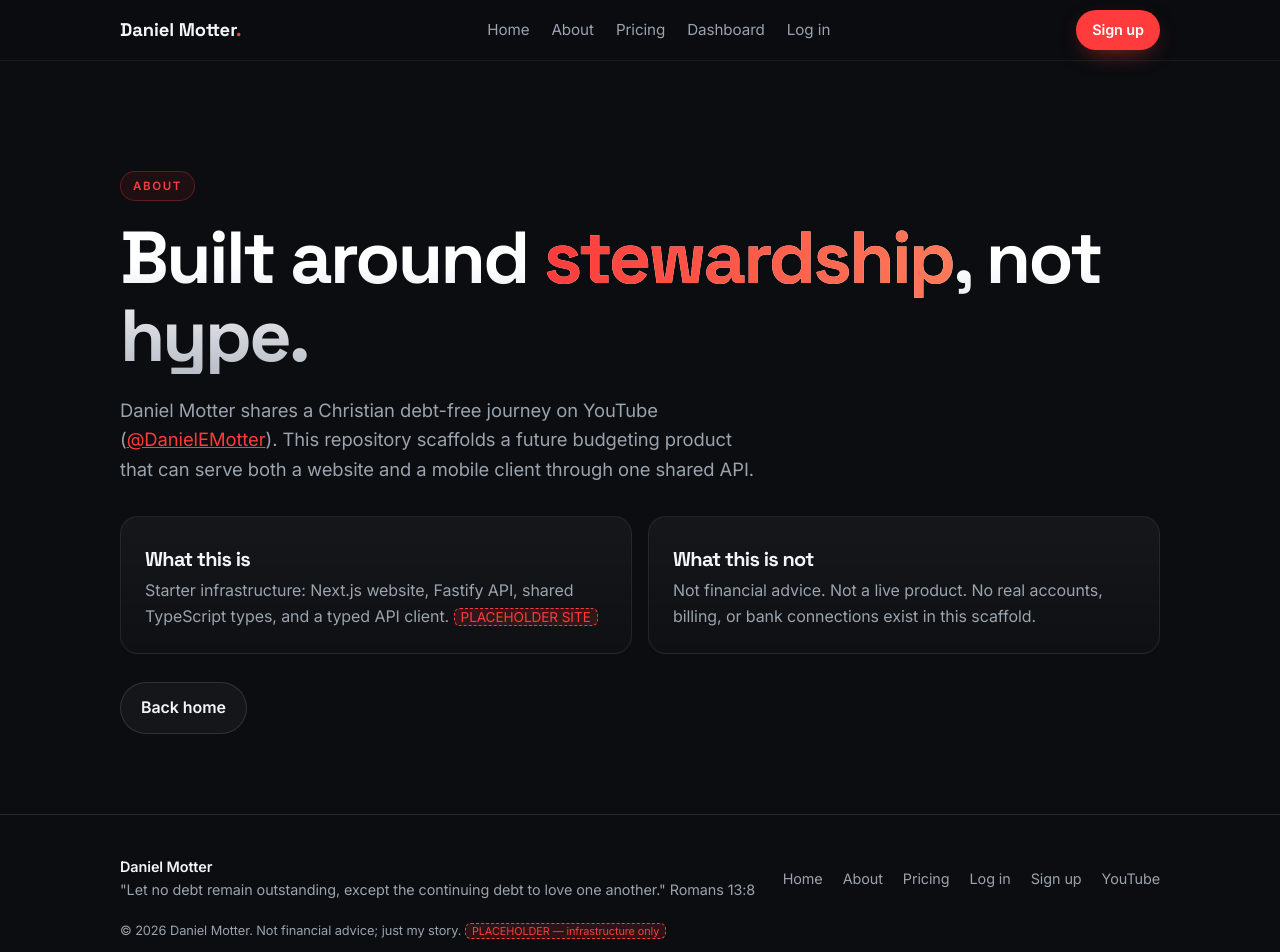
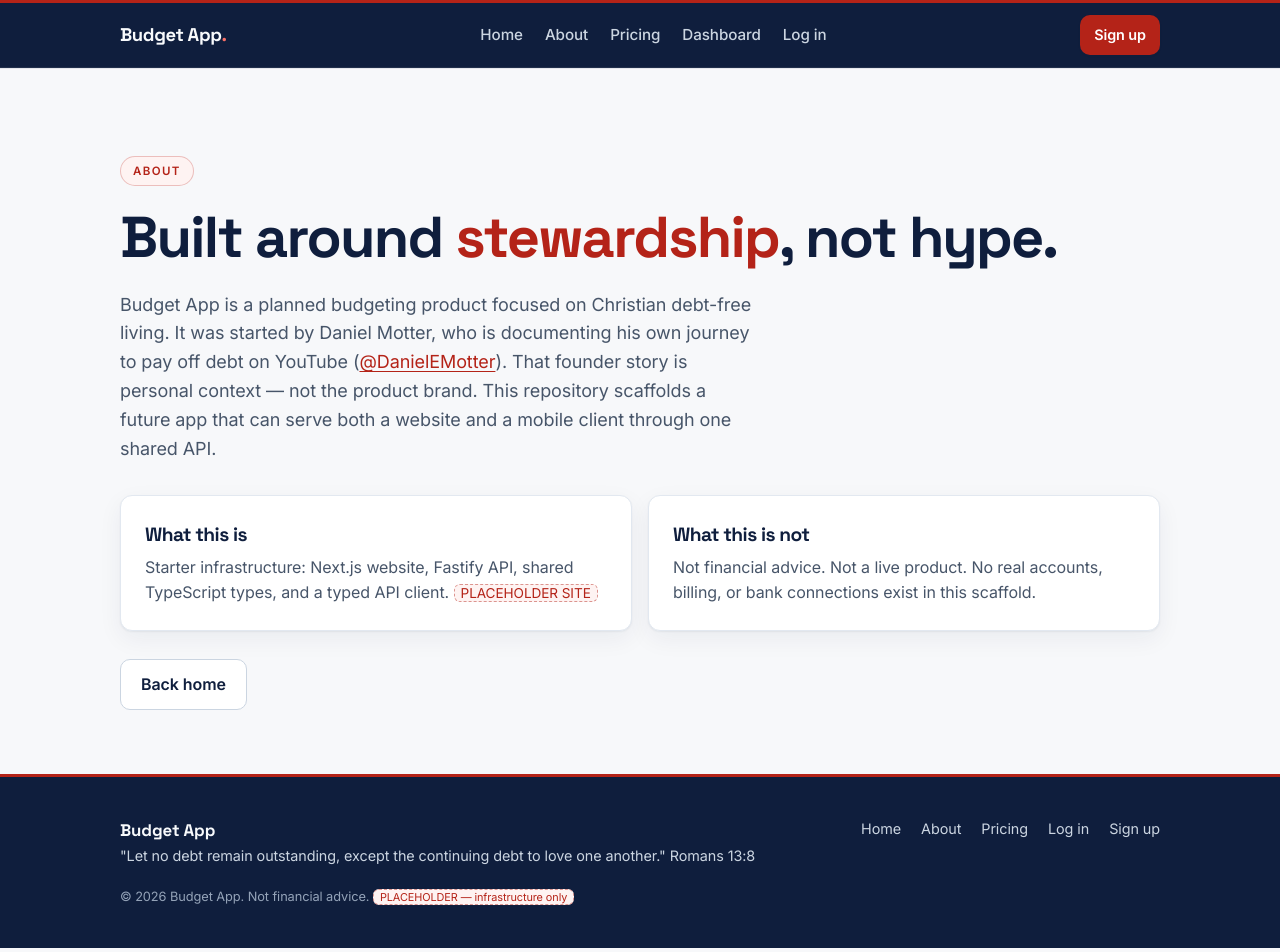
Before and after one commit to 22dmotter/budget-app-motter, a Next.js app in the folder apps/web/: page /about in a window 1280 px wide. Shown: the top 952 px of the page. Built offline with nearby package versions, Linux system fonts and the light colour scheme.

Commit message:
Rebrand UI to Budget App and switch to light fintech theme
Centralize the undecided product name in apps/web/src/config/brand.ts
(working name: Budget App), keep founder story on About only, and replace
the dark black/red look with navy, slate, and a spare crimson accent.

```diff
--- a/apps/web/src/app/about/page.tsx
+++ b/apps/web/src/app/about/page.tsx
@@ -1,5 +1,6 @@
 import type { Metadata } from "next";
 import Link from "next/link";
+import { brand } from "@/config/brand";
 
 export const metadata: Metadata = {
   title: "About",
@@ -14,17 +15,20 @@ export default function AboutPage() {
           Built around <em>stewardship</em>, not hype.
         </h1>
         <p className="lead">
-          Daniel Motter shares a Christian debt-free journey on YouTube (
+          {brand.name} is a planned budgeting product focused on Christian
+          debt-free living. It was started by {brand.founder.name}, who is
+          documenting his own journey to pay off debt on YouTube (
           <a
-            href="https://www.youtube.com/@DanielEMotter"
+            href={brand.founder.youtubeUrl}
             target="_blank"
             rel="noreferrer"
-            style={{ color: "var(--accent)" }}
+            className="text-link"
           >
-            @DanielEMotter
+            {brand.founder.youtubeHandle}
           </a>
-          ). This repository scaffolds a future budgeting product that can serve
-          both a website and a mobile client through one shared API.
+          ). That founder story is personal context — not the product brand.
+          This repository scaffolds a future app that can serve both a website
+          and a mobile client through one shared API.
         </p>
         <div className="cards two" style={{ marginTop: 32 }}>
           <article className="card">
--- a/apps/web/src/app/layout.tsx
+++ b/apps/web/src/app/layout.tsx
@@ -1,15 +1,15 @@
 import type { Metadata } from "next";
 import { SiteHeader } from "@/components/SiteHeader";
 import { SiteFooter } from "@/components/SiteFooter";
+import { brand } from "@/config/brand";
 import "@/styles/globals.css";
 
 export const metadata: Metadata = {
   title: {
-    default: "Motter Budget — Stewardship-focused budgeting (placeholder)",
-    template: "%s | Motter Budget",
+    default: `${brand.name} — ${brand.tagline}`,
+    template: `%s | ${brand.name}`,
   },
-  description:
-    "Placeholder website for a planned Christian debt-free budgeting app. Not launched. No accounts or billing yet.",
+  description: brand.description,
   robots: { index: false, follow: false },
 };
 
@@ -31,7 +31,7 @@ export default function RootLayout({
           href="https://fonts.googleapis.com/css2?family=Inter:wght@400;500;600&family=Space+Grotesk:wght@500;700&display=swap"
           rel="stylesheet"
         />
-        <meta name="theme-color" content="#0b0d10" />
+        <meta name="theme-color" content="#0F1E3D" />
       </head>
       <body>
         <div className="page-shell">
--- a/apps/web/src/app/login/page.tsx
+++ b/apps/web/src/app/login/page.tsx
@@ -41,7 +41,7 @@ export default function LoginPage() {
           <p className="notice">
             <span className="ph">PLACEHOLDER</span> — POST /v1/auth/login returns
             501 until auth is implemented.{" "}
-            <Link href="/signup" style={{ color: "var(--accent)" }}>
+            <Link href="/signup" className="text-link">
               Sign up
             </Link>
           </p>
--- a/apps/web/src/app/signup/page.tsx
+++ b/apps/web/src/app/signup/page.tsx
@@ -45,7 +45,7 @@ export default function SignupPage() {
           <p className="notice">
             <span className="ph">PLACEHOLDER</span> — POST /v1/auth/signup and
             POST /v1/leads return 501 until implemented.{" "}
-            <Link href="/login" style={{ color: "var(--accent)" }}>
+            <Link href="/login" className="text-link">
               Log in
             </Link>
           </p>
--- a/apps/web/src/components/SiteFooter.tsx
+++ b/apps/web/src/components/SiteFooter.tsx
@@ -1,4 +1,5 @@
 import Link from "next/link";
+import { brand } from "@/config/brand";
 
 export function SiteFooter() {
   const year = new Date().getFullYear();
@@ -6,7 +7,7 @@ export function SiteFooter() {
     <footer className="site-footer">
       <div className="wrap">
         <div>
-          <strong style={{ color: "var(--text)" }}>Daniel Motter</strong>
+          <strong className="footer-brand">{brand.name}</strong>
           <br />
           &quot;Let no debt remain outstanding, except the continuing debt to
           love one another.&quot; Romans 13:8
@@ -17,16 +18,9 @@ export function SiteFooter() {
           <Link href="/pricing">Pricing</Link>
           <Link href="/login">Log in</Link>
           <Link href="/signup">Sign up</Link>
-          <a
-            href="https://www.youtube.com/@DanielEMotter"
-            target="_blank"
-            rel="noreferrer"
-          >
-            YouTube
-          </a>
         </div>
-        <div style={{ gridColumn: "1 / -1", fontSize: "0.8rem" }}>
-          © {year} Daniel Motter. Not financial advice; just my story.{" "}
+        <div className="footer-meta">
+          © {year} {brand.name}. Not financial advice.{" "}
           <span className="ph">PLACEHOLDER — infrastructure only</span>
         </div>
       </div>
--- a/apps/web/src/components/SiteHeader.tsx
+++ b/apps/web/src/components/SiteHeader.tsx
@@ -1,4 +1,5 @@
 import Link from "next/link";
+import { brand } from "@/config/brand";
 
 const links = [
   { href: "/", label: "Home" },
@@ -10,9 +11,11 @@ const links = [
 export function SiteHeader() {
   return (
     <header className="site-header">
+      <div className="accent-bar" aria-hidden="true" />
       <div className="wrap">
         <Link href="/" className="logo">
-          Daniel Motter<span>.</span>
+          {brand.name}
+          {brand.logoMark ? <span>{brand.logoMark}</span> : null}
         </Link>
         <nav aria-label="Main navigation">
           <ul className="nav-links">
--- /dev/null
+++ b/apps/web/src/config/brand.ts
@@ -0,0 +1,26 @@
+/**
+ * Central product brand config for the website UI.
+ *
+ * Final product name is undecided — change `name` (and related fields) here
+ * and the header, footer, page titles, and copy that import this file will
+ * follow. Repo / npm package names stay as-is until you rename those separately.
+ */
+export const brand = {
+  /** Working product name shown in the UI */
+  name: "Budget App",
+  /** Short line used in metadata / footer */
+  tagline: "Christian debt-free stewardship (placeholder)",
+  /** Default <title> / Open Graph style description */
+  description:
+    "Placeholder website for a planned Christian debt-free budgeting app. Not launched. No accounts or billing yet.",
+  /** Optional accent mark after the logo wordmark (empty string to hide) */
+  logoMark: ".",
+  /** Founder story links (About page — not the product brand) */
+  founder: {
+    name: "Daniel Motter",
+    youtubeUrl: "https://www.youtube.com/@DanielEMotter",
+    youtubeHandle: "@DanielEMotter",
+  },
+} as const;
+
+export type Brand = typeof brand;
--- a/apps/web/src/styles/globals.css
+++ b/apps/web/src/styles/globals.css
@@ -1,13 +1,23 @@
 :root {
-  --bg: #0b0d10;
-  --bg2: #13161b;
-  --line: #232830;
-  --text: #f4f5f7;
-  --muted: #9aa3ae;
-  --accent: #ff3b3b;
+  /* Light fintech palette — trustworthy navy + spare crimson accent */
+  --bg: #f7f8fa;
+  --bg-alt: #eef1f6;
+  --surface: #ffffff;
+  --navy: #0f1e3d;
+  --text: #0f1e3d;
+  --muted: #475569;
+  --line: #e2e8f0;
+  --line-strong: #cbd5e1;
+  --accent: #b42318;
+  --accent-hover: #912018;
+  --accent-soft: #fef3f2;
   --accent-ink: #ffffff;
-  --radius: 14px;
+  --header-fg: #f8fafc;
+  --header-muted: #cbd5e1;
+  --shadow: 0 1px 2px rgba(15, 30, 61, 0.06), 0 8px 24px rgba(15, 30, 61, 0.06);
+  --radius: 12px;
   --max: 1080px;
+  --focus: 0 0 0 3px rgba(180, 35, 24, 0.35);
 }
 
 * {
@@ -35,12 +45,29 @@ h1,
 h2,
 h3 {
   font-family: "Space Grotesk", Inter, system-ui, sans-serif;
-  line-height: 1.05;
-  letter-spacing: -0.035em;
+  line-height: 1.15;
+  letter-spacing: -0.03em;
+  color: var(--navy);
 }
 
 a {
   color: inherit;
+}
+
+a.text-link {
+  color: var(--accent);
+  text-decoration: underline;
+  text-underline-offset: 3px;
+}
+
+a.text-link:hover {
+  color: var(--accent-hover);
+}
+
+:focus-visible {
+  outline: 2px solid var(--accent);
+  outline-offset: 3px;
+  box-shadow: var(--focus);
 }
 
 .wrap {
@@ -50,30 +77,36 @@ a {
 }
 
 .ph {
-  background: rgba(255, 59, 59, 0.14);
+  background: var(--accent-soft);
   color: var(--accent);
-  border: 1px dashed var(--accent);
+  border: 1px dashed rgba(180, 35, 24, 0.45);
   border-radius: 6px;
   padding: 0 6px;
   font-size: 0.85em;
   white-space: nowrap;
 }
 
+.accent-bar {
+  height: 3px;
+  width: 100%;
+  background: var(--accent);
+}
+
 .site-header {
   position: sticky;
   top: 0;
   z-index: 10;
-  background: rgba(11, 13, 16, 0.55);
-  backdrop-filter: blur(18px) saturate(160%);
-  -webkit-backdrop-filter: blur(18px) saturate(160%);
-  border-bottom: 1px solid rgba(255, 255, 255, 0.06);
+  background: var(--navy);
+  color: var(--header-fg);
+  border-bottom: 1px solid rgba(255, 255, 255, 0.08);
+  box-shadow: 0 1px 0 rgba(15, 30, 61, 0.08);
 }
 
 .site-header .wrap {
   display: flex;
   align-items: center;
   justify-content: space-between;
-  height: 60px;
+  height: 64px;
   gap: 16px;
 }
 
@@ -82,10 +115,12 @@ a {
   font-weight: 700;
   font-size: 1.15rem;
   text-decoration: none;
+  color: var(--header-fg);
+  letter-spacing: -0.02em;
 }
 
 .logo span {
-  color: var(--accent);
+  color: #f97066;
 }
 
 .nav-links {
@@ -96,13 +131,14 @@ a {
 
 .nav-links a {
   text-decoration: none;
-  color: var(--muted);
+  color: var(--header-muted);
   font-size: 0.95rem;
+  font-weight: 500;
 }
 
 .nav-links a:hover,
 .nav-links a.active {
-  color: var(--accent);
+  color: #ffffff;
 }
 
 .btn {
@@ -112,30 +148,54 @@ a {
   font-weight: 600;
   text-decoration: none;
   padding: 12px 20px;
-  border-radius: 999px;
+  border-radius: 10px;
   border: 0;
   cursor: pointer;
   font-size: 1rem;
   font-family: inherit;
-  transition: transform 0.25s cubic-bezier(0.2, 0.8, 0.2, 1),
-    box-shadow 0.25s;
-  box-shadow: 0 8px 24px -10px rgba(255, 59, 59, 0.7);
+  transition: background 0.2s ease, transform 0.2s ease, box-shadow 0.2s ease;
+  box-shadow: 0 1px 2px rgba(15, 30, 61, 0.12);
 }
 
 .btn:hover {
-  transform: translateY(-2px);
-  box-shadow: 0 14px 30px -10px rgba(255, 59, 59, 0.8);
+  background: var(--accent-hover);
+  transform: translateY(-1px);
+  box-shadow: 0 6px 16px rgba(180, 35, 24, 0.28);
+}
+
+.btn:disabled {
+  opacity: 0.55;
+  cursor: not-allowed;
+  transform: none;
+  box-shadow: none;
 }
 
 .btn.ghost {
-  background: rgba(255, 255, 255, 0.04);
-  color: var(--text);
-  border: 1px solid rgba(255, 255, 255, 0.12);
+  background: var(--surface);
+  color: var(--navy);
+  border: 1px solid var(--line-strong);
   box-shadow: none;
 }
 
+.btn.ghost:hover {
+  border-color: var(--accent);
+  color: var(--accent);
+  box-shadow: none;
+  background: var(--surface);
+}
+
+.site-header .btn.sm {
+  background: var(--accent);
+  color: var(--accent-ink);
+  border: 0;
+}
+
+.site-header .btn.sm:hover {
+  background: var(--accent-hover);
+}
+
 .btn.sm {
-  padding: 8px 16px;
+  padding: 8px 14px;
   font-size: 0.9rem;
 }
 
@@ -144,44 +204,38 @@ a {
   align-items: center;
   gap: 8px;
   padding: 5px 12px;
-  border: 1px solid rgba(255, 59, 59, 0.3);
-  background: rgba(255, 59, 59, 0.08);
+  border: 1px solid rgba(180, 35, 24, 0.25);
+  background: var(--accent-soft);
   border-radius: 999px;
   color: var(--accent);
   font-size: 0.72rem;
   font-weight: 600;
-  letter-spacing: 0.14em;
+  letter-spacing: 0.12em;
   text-transform: uppercase;
   margin-bottom: 18px;
 }
 
 .hero {
-  padding: 72px 0 56px;
+  padding: 64px 0 48px;
 }
 
 .hero h1 {
-  font-size: clamp(2.4rem, 8vw, 4.6rem);
-  margin-bottom: 22px;
+  font-size: clamp(2.2rem, 6.5vw, 3.6rem);
+  margin-bottom: 20px;
   font-weight: 700;
-  background: linear-gradient(180deg, #fff 30%, #b9bec7);
-  -webkit-background-clip: text;
-  background-clip: text;
-  color: transparent;
+  color: var(--navy);
 }
 
 .hero h1 em {
   font-style: normal;
-  background: linear-gradient(90deg, #ff3b3b, #ff7a59);
-  -webkit-background-clip: text;
-  background-clip: text;
-  color: transparent;
+  color: var(--accent);
 }
 
 .lead {
-  font-size: 1.15rem;
+  font-size: 1.125rem;
   color: var(--muted);
   max-width: 640px;
-  margin-bottom: 30px;
+  margin-bottom: 28px;
 }
 
 .cta-row {
@@ -191,16 +245,20 @@ a {
 }
 
 section {
-  padding: 72px 0;
-  border-top: 1px solid rgba(255, 255, 255, 0.05);
+  padding: 64px 0;
+  border-top: 1px solid var(--line);
+}
+
+section.section-alt {
+  background: var(--bg-alt);
 }
 
 .sec-head {
-  margin-bottom: 32px;
+  margin-bottom: 28px;
 }
 
 .sec-head h2 {
-  font-size: clamp(2rem, 6vw, 3rem);
+  font-size: clamp(1.75rem, 4.5vw, 2.4rem);
   margin-bottom: 10px;
 }
 
@@ -215,19 +273,16 @@ section {
 }
 
 .card {
-  background: linear-gradient(
-    180deg,
-    rgba(255, 255, 255, 0.045),
-    rgba(255, 255, 255, 0.015)
-  );
-  border: 1px solid rgba(255, 255, 255, 0.08);
-  border-radius: 18px;
+  background: var(--surface);
+  border: 1px solid var(--line);
+  border-radius: var(--radius);
   padding: 24px;
+  box-shadow: var(--shadow);
 }
 
 .card h3 {
-  font-size: 1.25rem;
-  margin: 8px 0;
+  font-size: 1.2rem;
+  margin: 4px 0 8px;
 }
 
 .card p {
@@ -235,12 +290,12 @@ section {
 }
 
 blockquote {
-  border-left: 2px solid;
-  border-image: linear-gradient(#ff3b3b, #ff7a59) 1;
-  padding: 6px 0 6px 18px;
-  margin: 24px 0;
+  border-left: 3px solid var(--accent);
+  padding: 4px 0 4px 18px;
+  margin: 22px 0;
   font-family: "Space Grotesk", Inter, sans-serif;
-  font-size: 1.25rem;
+  font-size: 1.2rem;
+  color: var(--navy);
 }
 
 blockquote cite {
@@ -263,36 +318,43 @@ blockquote cite {
   gap: 6px;
   font-size: 0.9rem;
   color: var(--muted);
+  font-weight: 500;
 }
 
 .form-card input {
   padding: 12px 14px;
   border-radius: 10px;
-  border: 1px solid var(--line);
-  background: var(--bg2);
+  border: 1px solid var(--line-strong);
+  background: var(--surface);
   color: var(--text);
   font-size: 1rem;
   font-family: inherit;
 }
 
+.form-card input:focus-visible {
+  border-color: var(--accent);
+}
+
 .form-card input:disabled {
-  opacity: 0.7;
+  opacity: 0.75;
+  background: var(--bg-alt);
 }
 
 .notice {
-  margin-top: 16px;
+  margin-top: 4px;
   padding: 12px 14px;
   border-radius: 10px;
-  border: 1px dashed var(--accent);
-  background: rgba(255, 59, 59, 0.08);
+  border: 1px dashed rgba(180, 35, 24, 0.4);
+  background: var(--accent-soft);
   color: var(--muted);
   font-size: 0.9rem;
 }
 
 .site-footer {
-  border-top: 1px solid var(--line);
+  background: var(--navy);
+  color: var(--header-muted);
+  border-top: 3px solid var(--accent);
   padding: 40px 0;
-  color: var(--muted);
   font-size: 0.9rem;
   margin-top: auto;
 }
@@ -300,6 +362,18 @@ blockquote cite {
 .site-footer .wrap {
   display: grid;
   gap: 20px;
+}
+
+.footer-brand {
+  color: var(--header-fg);
+  font-family: "Space Grotesk", Inter, sans-serif;
+  font-size: 1.05rem;
+}
+
+.footer-meta {
+  grid-column: 1 / -1;
+  font-size: 0.8rem;
+  color: #94a3b8;
 }
 
 .site-footer .links {
@@ -310,10 +384,11 @@ blockquote cite {
 
 .site-footer a {
   text-decoration: none;
+  color: var(--header-muted);
 }
 
 .site-footer a:hover {
-  color: var(--text);
+  color: #ffffff;
 }
 
 .page-shell {
@@ -327,8 +402,8 @@ main {
 }
 
 ::selection {
-  background: #ff3b3b;
-  color: #fff;
+  background: rgba(180, 35, 24, 0.18);
+  color: var(--navy);
 }
 
 @media (min-width: 860px) {
@@ -336,7 +411,7 @@ main {
     display: flex;
   }
   .hero {
-    padding: 110px 0 80px;
+    padding: 88px 0 64px;
   }
   .cards.two {
     grid-template-columns: 1fr 1fr;
@@ -346,6 +421,15 @@ main {
   }
   .site-footer .wrap {
     grid-template-columns: 1fr auto;
-    align-items: center;
+    align-items: start;
   }
 }
+
+@media (max-width: 859px) {
+  .site-header .wrap {
+    height: 58px;
+  }
+  .logo {
+    font-size: 1.05rem;
+  }
+}
```
Also changed, not shown: apps/web/src/app/page.tsx (+6 -5 lines), 1 other file (tests, documents, lock files or other folders).
